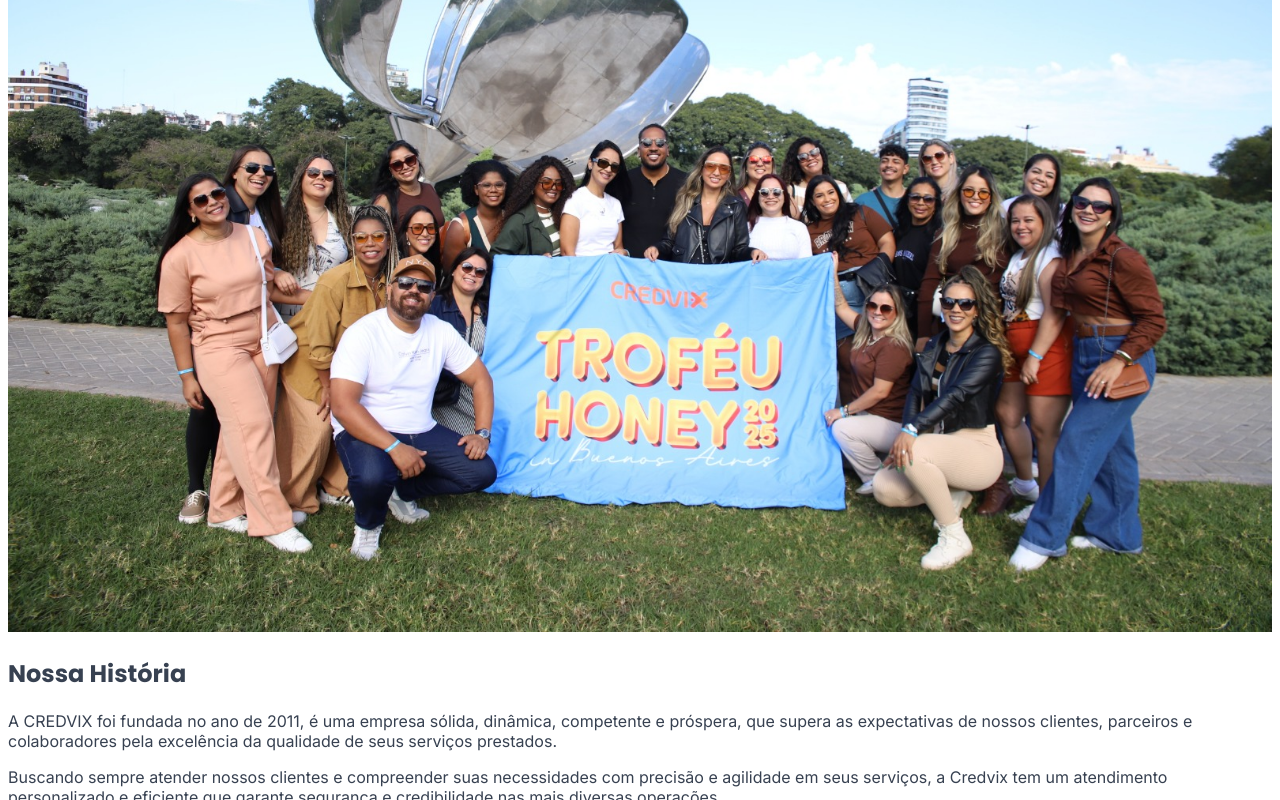
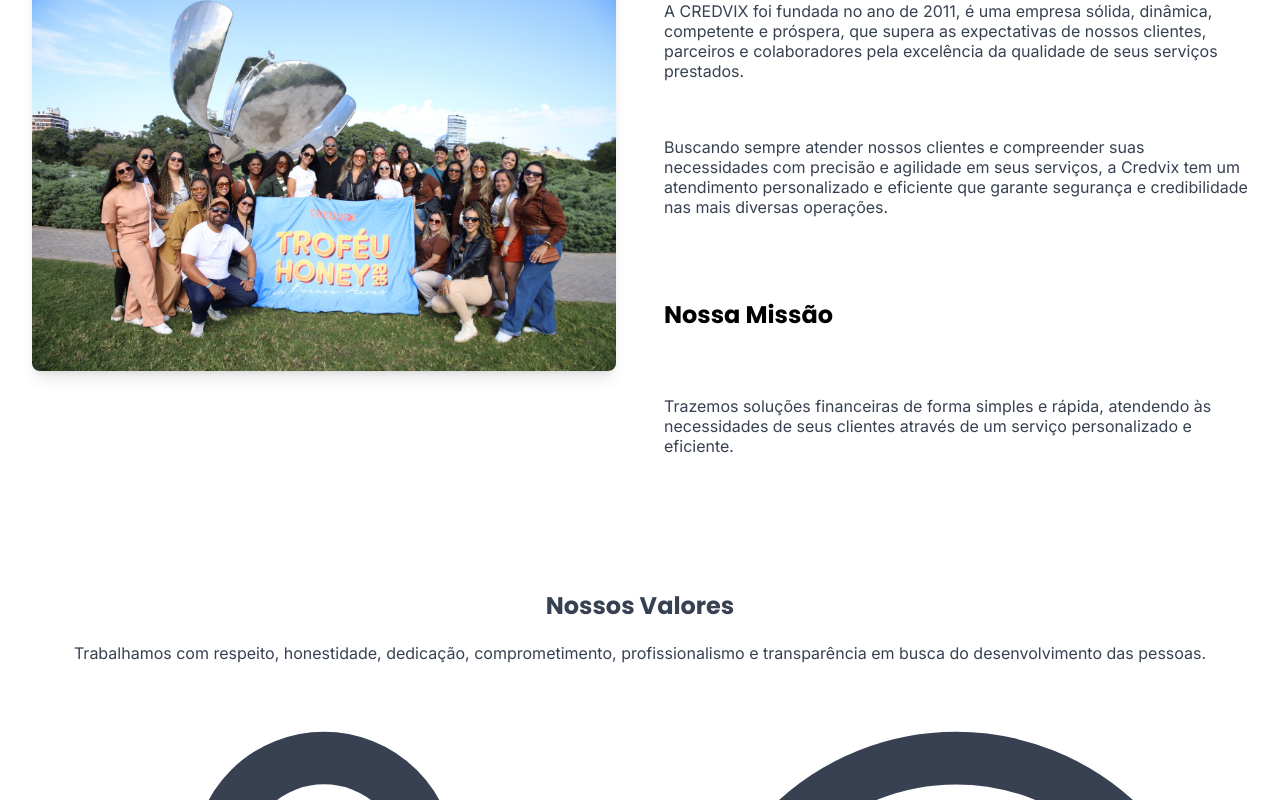
Before and after one commit to Operacionalcredvix/credvix, a Next.js app: page / in a window 1280 px wide. Shown: the part 820-1620 px from the top of the page. Built offline with nearby package versions, Linux system fonts and the light colour scheme.

Commit message:
Ajusta a estrutura de CSS dos componentes Header, Footer e NossaHistoria para usar CSS Modules, garantindo que o layout e a aparência sejam renderizados corretamente, de acordo com o modelo.

```diff
--- a/app/page.jsx
+++ b/app/page.jsx
@@ -1,5 +1,5 @@
 import Hero from '../components/hero/Hero';
-import NossaHistoria from '../components/NossaHistoria'; // Importa o novo componente
+import NossaHistoria from '../components/historia/NossaHistoria';
 
 // Componente para a seção "Nossos Valores" para manter o código organizado
 function NossosValores() {
--- a/components/NossaHistoria.jsx
+++ /dev/null
@@ -1,35 +0,0 @@
-import Image from 'next/image';
-import historiaImage from '../public/img/nossahistoria.jpg';
-
-export default function NossaHistoria() {
-  return (
-    <section id="quem-somos" className="py-16 md:py-24 bg-white">
-      <div className="container mx-auto px-6">
-        {/* Usamos Flexbox aqui. 'md:flex-row' alinha os itens lado a lado em telas médias e maiores */}
-        <div className="flex flex-col md:flex-row gap-12 items-center">
-
-          {/* Coluna da Imagem (Item 1 do Flexbox) */}
-          {/* 'md:w-1/2' faz com que a imagem ocupe metade da largura em telas médias */}
-          <div className="w-full md:w-1/2">
-            <Image
-              src={historiaImage}
-              alt="Equipe Credvix com o troféu Honey"
-              className="rounded-lg shadow-xl w-full h-auto"
-              placeholder="blur"
-            />
-          </div>
-
-          {/* Coluna do Texto (Item 2 do Flexbox) */}
-          {/* 'md:w-1/2' faz com que o texto ocupe a outra metade da largura */}
-          <div className="w-full md:w-1/2 space-y-6 text-gray-700">
-            <h2 className="section-title text-left">Nossa História</h2>
-            <p>A CREDVIX foi fundada no ano de 2011, é uma empresa sólida, dinâmica, competente e próspera, que supera as expectativas de nossos clientes, parceiros e colaboradores pela excelência da qualidade de seus serviços prestados.</p>
-            <p>Buscando sempre atender nossos clientes e compreender suas necessidades com precisão e agilidade em seus serviços, a Credvix tem um atendimento personalizado e eficiente que garante segurança e credibilidade nas mais diversas operações.</p>
-            <h3 className="text-2xl font-bold text-help-purple pt-4">Nossa Missão</h3>
-            <p>Trazemos soluções financeiras de forma simples e rápida, atendendo às necessidades de seus clientes através de um serviço personalizado e eficiente.</p>
-          </div>
-        </div>
-      </div>
-    </section>
-  );
-}
--- /dev/null
+++ b/components/historia/NossaHistoria.jsx
@@ -0,0 +1,41 @@
+import Image from 'next/image';
+import styles from './NossaHistoria.module.css';
+
+export default function NossaHistoria() {
+  return (
+    <section id="quem-somos" className={styles.section}>
+      <div className={styles.container}>
+        <div className={styles.flexContainer}>
+
+          {/* Coluna da Imagem */}
+          <div className={styles.imageColumn}>
+            <Image
+              src="/img/nossahistoria.jpg"
+              alt="Equipe Credvix com o troféu Honey"
+              className={styles.image}
+              width={700}
+              height={467}
+              sizes="(max-width: 768px) 100vw, 50vw"
+            />
+          </div>
+
+          {/* Coluna do Texto */}
+          <div className={styles.textColumn}>
+            <h2 className={`section-title ${styles.mainHeading}`}>Nossa História</h2>
+            <p>
+              A CREDVIX foi fundada no ano de 2011, é uma empresa sólida, dinâmica, competente e próspera, que supera as expectativas de nossos clientes, parceiros e colaboradores pela excelência da qualidade de seus serviços prestados.
+            </p>
+            <p>
+              Buscando sempre atender nossos clientes e compreender suas necessidades com precisão e agilidade em seus serviços, a Credvix tem um atendimento personalizado e eficiente que garante segurança e credibilidade nas mais diversas operações.
+            </p>
+            <h3 className={styles.missionHeading}>Nossa Missão</h3>
+            <p>
+              Trazemos soluções financeiras de forma simples e rápida, atendendo às necessidades de seus clientes através de um serviço personalizado e eficiente.
+            </p>
+          </div>
+
+        </div>
+      </div>
+    </section>
+  );
+}
--- /dev/null
+++ b/components/historia/NossaHistoria.module.css
@@ -0,0 +1,74 @@
+/* Estilos modulares completos para o componente NossaHistoria */
+
+/* Container principal da seção */
+.section {
+  background-color: #ffffff;
+  padding-top: 4rem;    /* Equivalente a py-16 do Tailwind */
+  padding-bottom: 4rem;
+}
+@media (min-width: 768px) {
+  .section {
+    padding-top: 6rem;    /* Equivalente a md:py-24 */
+    padding-bottom: 6rem;
+  }
+}
+
+/* Container que centraliza o conteúdo */
+.container {
+  max-width: 1280px;
+  margin-left: auto;
+  margin-right: auto;
+  padding-left: 1.5rem;  /* Equivalente a px-6 */
+  padding-right: 1.5rem;
+}
+
+/* O nosso container flexbox */
+.flexContainer {
+  display: flex;
+  align-items: center;
+  gap: 3rem; /* Espaçamento entre as colunas */
+  flex-direction: column; /* Empilha verticalmente em mobile (padrão) */
+}
+/* Em ecrãs maiores, muda para linha (lado a lado) */
+@media (min-width: 768px) {
+  .flexContainer {
+    flex-direction: row;
+  }
+}
+
+/* Colunas */
+.imageColumn, .textColumn {
+  width: 100%;
+}
+@media (min-width: 768px) {
+  .imageColumn, .textColumn {
+    width: 50%; /* Cada coluna ocupa metade do espaço em ecrãs maiores */
+  }
+}
+
+.textColumn {
+    display: flex;
+    flex-direction: column;
+    gap: 1.5rem; /* Espaçamento entre os parágrafos */
+    color: #374151; /* text-gray-700 */
+}
+
+/* Estilo da imagem */
+.image {
+  border-radius: 0.5rem;
+  box-shadow: 0 10px 15px -3px rgb(0 0 0 / 0.1), 0 4px 6px -4px rgb(0 0 0 / 0.1); /* shadow-xl */
+  width: 100%;
+  height: auto; /* Mantém a proporção da imagem */
+}
+
+/* Estilos dos Títulos (que já tínhamos) */
+.mainHeading {
+  text-align: left;
+}
+
+.missionHeading {
+  color: #000000;
+  padding-top: 1rem;
+  font-size: 1.5rem;
+  font-weight: 700;
+}
```
